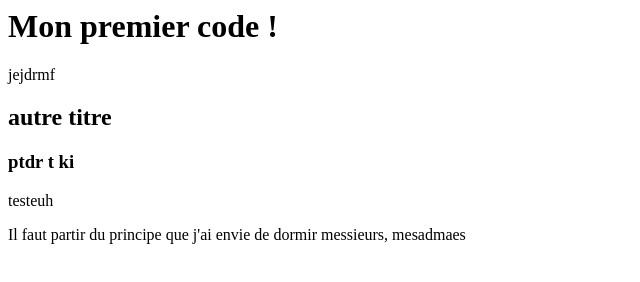
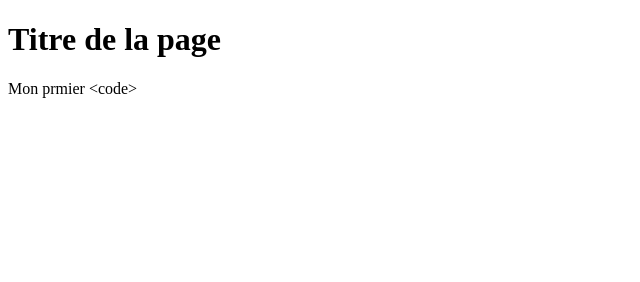
Before and after one commit to MathildeMertz/Premier-depot, a plain HTML site: page index.html in a window 1280 px wide. Shown: the whole page, without its empty margins (0-640 px from the left). Drawn offline with Linux system fonts and the light colour scheme.

Commit message:
Nouveau code de base

```diff
--- a/index.html
+++ b/index.html
@@ -1,6 +1,26 @@
-<h1>Mon premier code !</h1>
-<p>jejdrmf</p>
-<h2> autre titre </h2>
-<h3> ptdr t ki </h3>
-<p>testeuh</p>
-<p>Il faut partir du principe que j'ai envie de dormir messieurs, mesadmaes</p>
+<!DOCTYPE html>
+<html lang="fr"> <!-- précise la langue du contenu de la page -->
+<head>
+    <!-- Jeu de caractères utilisé pour l'encodage du fichier HTML -->
+    <meta charset="UTF-8">
+
+    <!-- Très important !!! Bloque le zoom automatique sur smartphones -->
+    <meta name="viewport" content="width=device-width, initial-scale=1.0">
+
+    <!-- Titre de la page -->
+    <title>Steve Fallet | Mon 1er code</title>
+
+    <!-- Auteur -->
+    <meta name="author" content="Laure Dinateur">
+
+    <!-- Favicons : icône de la page dans plusieurs tailles et formats -->
+    <link rel="apple-touch-icon" sizes="180x180" href="/apple-touch-icon.png">
+    <link rel="icon" type="image/png" sizes="32x32" href="/favicon-32x32.png">
+    <link rel="icon" type="image/png" sizes="16x16" href="/favicon-16x16.png">
+    <link rel="manifest" href="/site.webmanifest">
+</head>
+<body>
+<h1>Titre de la page</h1>
+<p>Mon prmier &lt;code&gt;</p>
+</body>
+</html>
```
